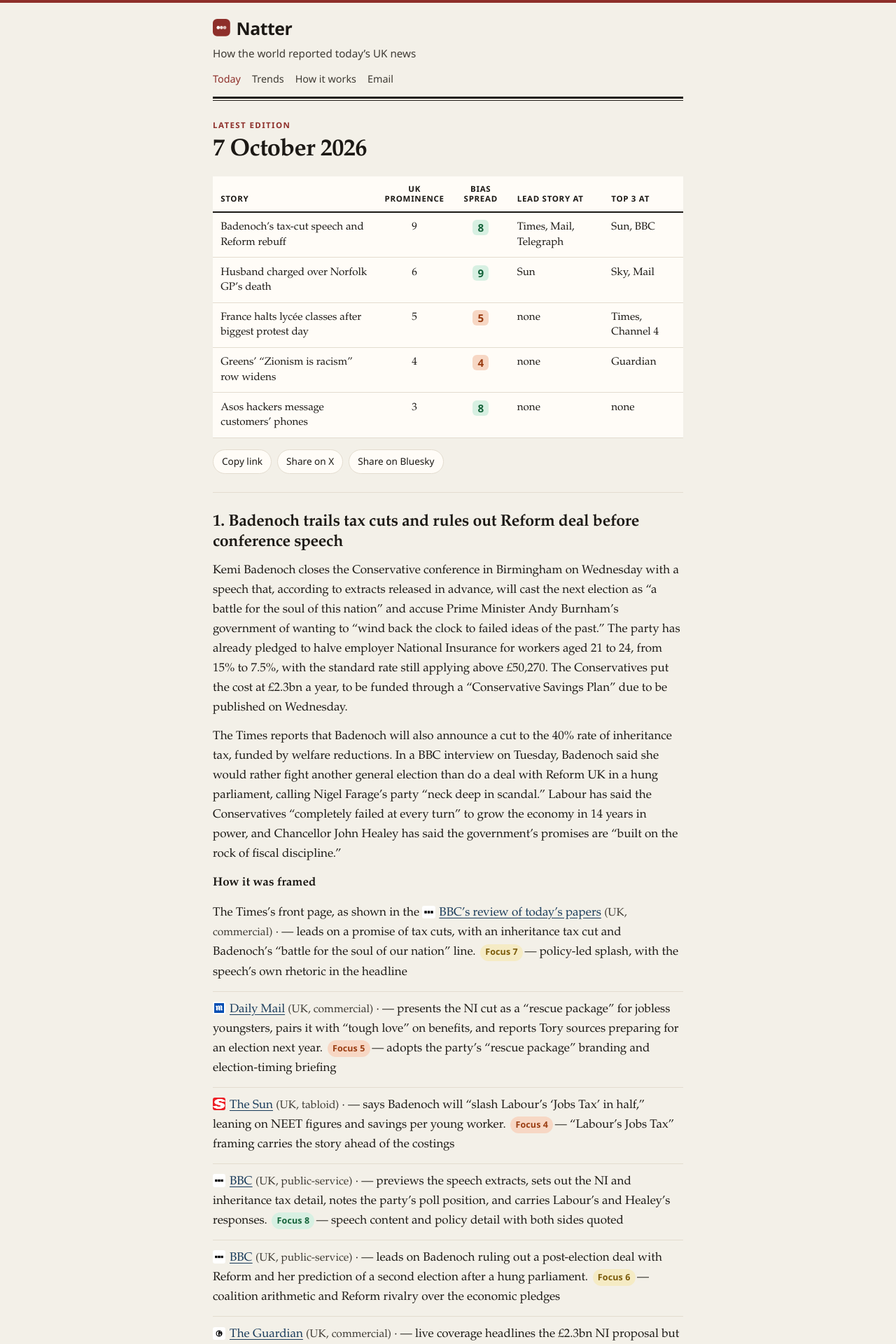
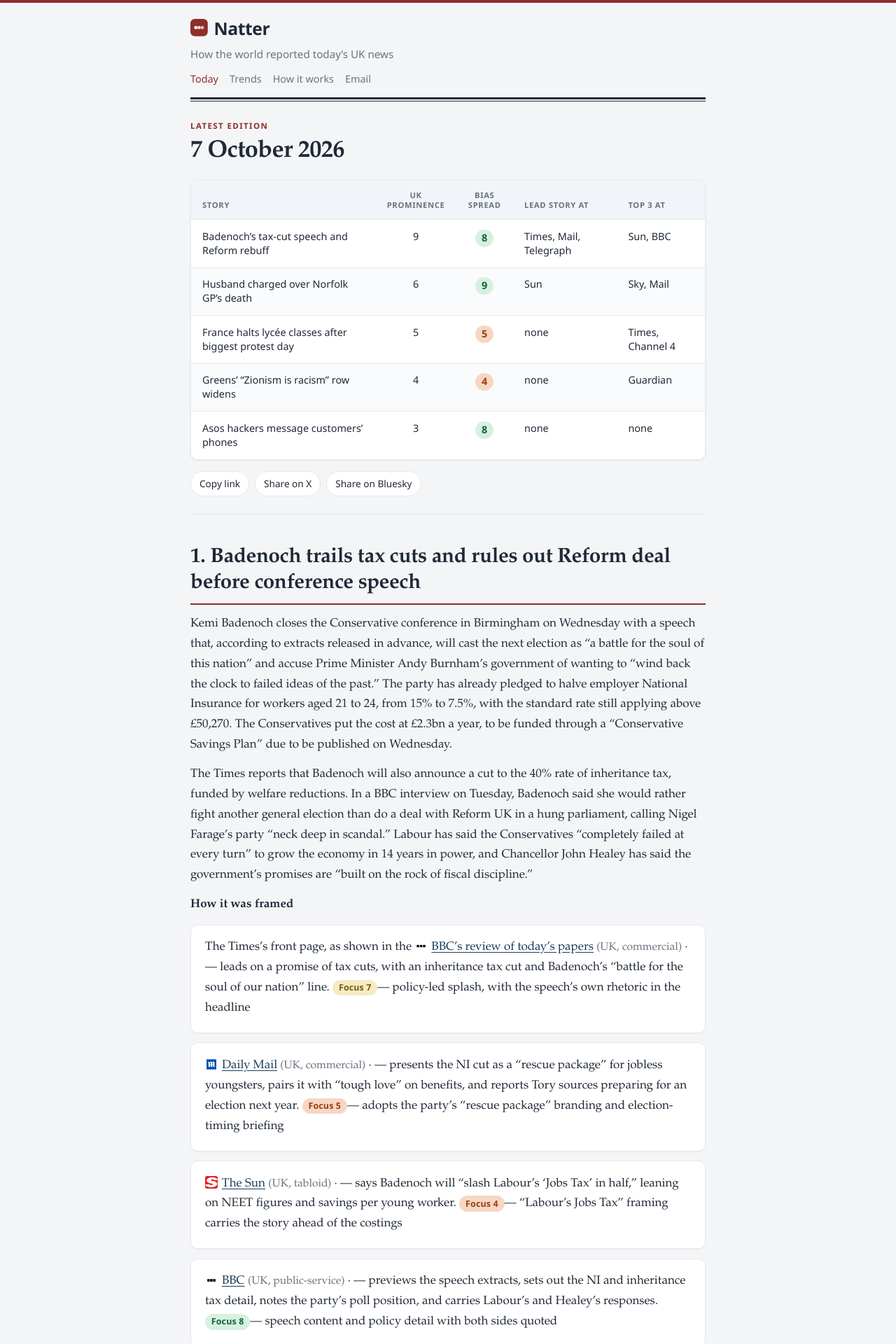
Before and after one commit to UKwebfilter/UKWebFilter, a Jekyll site: the page built from index.html, in a window 1280 px wide. Shown: the top 1920 px of the page at 70% size. Built offline with Jekyll 4.4.1, drawn with Linux system fonts in a browser that asks for light colours.

Commit message:
Card layout: publication cards, dashboard table, larger headlines, jump links

```diff
--- a/assets/css/style.css
+++ b/assets/css/style.css
@@ -1,11 +1,13 @@
 :root {
-  --paper: #f3f0e8;
-  --paper-2: #e3dccf;
-  --card: #fffcf7;
-  --ink: #1c1915;
-  --muted: #3f3b34;
+  --paper: #f4f5f7;
+  --paper-2: #e5e7eb;
+  --card: #ffffff;
+  --ink: #1f2937;
+  --muted: #6b7280;
   --link: #183a5a;
   --accent: #8e2f2a;
+  --zebra: #fafbfc;
+  --th-bg: #f1f5f9;
   --sans: "Segoe UI", "Helvetica Neue", Helvetica, Arial, "Noto Sans", "PingFang SC", "Hiragino Sans GB", "Microsoft YaHei", "Noto Sans CJK SC", sans-serif;
   --serif: "Iowan Old Style", "Palatino Linotype", Palatino, "Noto Serif", "Songti SC", "Noto Serif CJK SC", "Source Han Serif SC", "PingFang SC", "Hiragino Sans GB", "Microsoft YaHei", "Noto Sans CJK SC", Georgia, "Times New Roman", serif;
 }
@@ -27,7 +29,7 @@
   color: var(--ink);
   font-family: var(--serif);
   font-size: 1.0625rem;
-  line-height: 1.65;
+  line-height: 1.7;
   text-rendering: optimizeLegibility;
   border-top: 4px solid var(--accent);
 }
@@ -64,7 +66,7 @@
 }
 
 .wrap {
-  width: min(100% - 2rem, 42rem);
+  width: min(100% - 2rem, 46rem);
   margin-inline: auto;
 }
 
@@ -181,11 +183,14 @@
 
 .edition-body h2,
 .page-body h2 {
-  margin: 1.7rem 0 0.65rem;
-  font-size: 1.45rem;
+  margin: 2.75rem 0 0.85rem;
+  font-size: clamp(1.55rem, 3.5vw, 1.85rem);
   line-height: 1.25;
   letter-spacing: -0.015em;
   font-weight: 700;
+  padding-bottom: 0.55rem;
+  border-bottom: 2px solid var(--accent);
+  scroll-margin-top: 1.25rem;
 }
 
 .page-body h3 {
@@ -235,20 +240,29 @@
 .outlet-row,
 .edition-body p:has(> strong) + ul > li,
 .page-body .framed-list > li {
-  margin: 0;
-  padding: 0.75rem 0;
-  border-bottom: 1px solid var(--paper-2);
+  margin: 0 0 0.85rem;
+  padding: 1.15rem 1.25rem 1.2rem;
+  background: var(--card);
+  border: 1px solid var(--paper-2);
+  border-radius: 10px;
+  box-shadow: 0 1px 2px rgba(15, 23, 42, 0.04);
 }
 
 .framed-list > li:first-child,
 .edition-body p:has(> strong) + ul > li:first-child {
-  padding-top: 0.15rem;
+  padding-top: 1.15rem;
 }
 
 .framed-list > li:last-child,
 .edition-body p:has(> strong) + ul > li:last-child {
-  border-bottom: 0;
-  padding-bottom: 0.15rem;
+  margin-bottom: 0;
+  padding-bottom: 1.2rem;
+}
+
+.outlet-name {
+  font-family: var(--sans);
+  font-weight: 700;
+  font-size: 1.05rem;
 }
 
 .outlet-logo {
@@ -287,11 +301,35 @@
   font-family: var(--sans);
   font-size: 0.78rem;
   font-weight: 700;
-  padding: 0.1rem 0.45rem;
+  padding: 0.2rem 0.55rem;
   border-radius: 999px;
   letter-spacing: 0.01em;
-  margin: 0 0.15rem;
+  margin: 0;
   vertical-align: middle;
+  flex: none;
+  line-height: 1.3;
+}
+
+.focus-row {
+  margin-top: 0.85rem;
+  padding-top: 0.75rem;
+  border-top: 1px solid var(--paper-2);
+  display: flex;
+  flex-wrap: wrap;
+  align-items: flex-start;
+  gap: 0.55rem 0.75rem;
+  font-family: var(--sans);
+  font-size: 0.875rem;
+  color: var(--muted);
+  line-height: 1.45;
+}
+
+.bias-callout {
+  background: var(--card);
+  border: 1px solid var(--paper-2);
+  border-left: 4px solid var(--accent);
+  border-radius: 8px;
+  padding: 1rem 1.15rem;
 }
 
 .score-heat {
@@ -299,10 +337,10 @@
   font-family: var(--sans);
   font-weight: 700;
   font-style: normal;
-  padding: 0.12rem 0.45rem;
-  border-radius: 6px;
+  padding: 0.2rem 0.55rem;
+  border-radius: 999px;
   font-variant-numeric: tabular-nums;
-  line-height: 1.2;
+  line-height: 1.3;
 }
 
 .heat-1 { background: #d7f0e2; color: #14633a; }
@@ -318,7 +356,12 @@
 }
 
 .table-wrap {
-  margin: 0 0 0.35rem;
+  margin: 1.25rem 0 0.5rem;
+  background: var(--card);
+  border: 1px solid var(--paper-2);
+  border-radius: 10px;
+  box-shadow: 0 1px 3px rgba(15, 23, 42, 0.06);
+  overflow: hidden;
   overflow-x: auto;
   -webkit-overflow-scrolling: touch;
 }
@@ -327,7 +370,8 @@
   width: 100%;
   border-collapse: collapse;
   background: var(--card);
-  font-size: 0.95rem;
+  font-family: var(--sans);
+  font-size: 0.9rem;
   line-height: 1.4;
 }
 
@@ -339,19 +383,43 @@
 .edition-body td {
   text-align: left;
   vertical-align: top;
-  padding: 0.65rem 0.7rem;
+  padding: 0.85rem 1rem;
   border-bottom: 1px solid var(--paper-2);
 }
 
 .edition-body th {
   font-family: var(--sans);
-  font-size: 0.72rem;
+  font-size: 0.7rem;
   font-weight: 700;
   letter-spacing: 0.06em;
   text-transform: uppercase;
   line-height: 1.25;
-  border-bottom: 2px solid var(--ink);
+  background: var(--th-bg);
+  color: var(--muted);
+  border-bottom: 1px solid var(--paper-2);
   vertical-align: bottom;
+}
+
+.edition-body tbody tr:nth-child(even) {
+  background: var(--zebra);
+}
+
+.edition-body tbody tr:last-child td {
+  border-bottom: 0;
+}
+
+.story-jump {
+  font-family: var(--sans);
+  font-weight: 600;
+  color: var(--link);
+  text-decoration: underline;
+  text-decoration-color: rgba(24, 58, 90, 0.35);
+  text-underline-offset: 0.18em;
+}
+
+.story-jump:hover {
+  color: var(--accent);
+  text-decoration-color: var(--accent);
 }
 
 .edition-body th:nth-child(2),
@@ -396,7 +464,7 @@
 .share-row a:hover,
 .share-row button:hover {
   color: var(--accent);
-  border-color: #d9cfc0;
+  border-color: #d1d5db;
 }
 
 .share-row button.is-copied {
@@ -535,6 +603,8 @@
   font-weight: 700;
   letter-spacing: 0.12em;
   text-transform: uppercase;
+  border-bottom: 0;
+  padding-bottom: 0;
 }
 
 .archive ol {
@@ -580,6 +650,8 @@
   font-size: 1.05rem;
   font-family: var(--sans);
   font-weight: 700;
+  border-bottom: 0;
+  padding-bottom: 0;
 }
 
 .newsletter p {
@@ -658,6 +730,9 @@
 
   .edition-body table.cards tr {
     background: var(--card);
+    border: 1px solid var(--paper-2);
+    border-radius: 10px;
+    box-shadow: 0 1px 2px rgba(15, 23, 42, 0.04);
     margin: 0 0 0.75rem;
     padding: 0.65rem 0.85rem 0.75rem;
   }
@@ -689,6 +764,10 @@
 
   .table-wrap {
     overflow: visible;
+    background: transparent;
+    border: 0;
+    border-radius: 0;
+    box-shadow: none;
   }
 }
 
```
